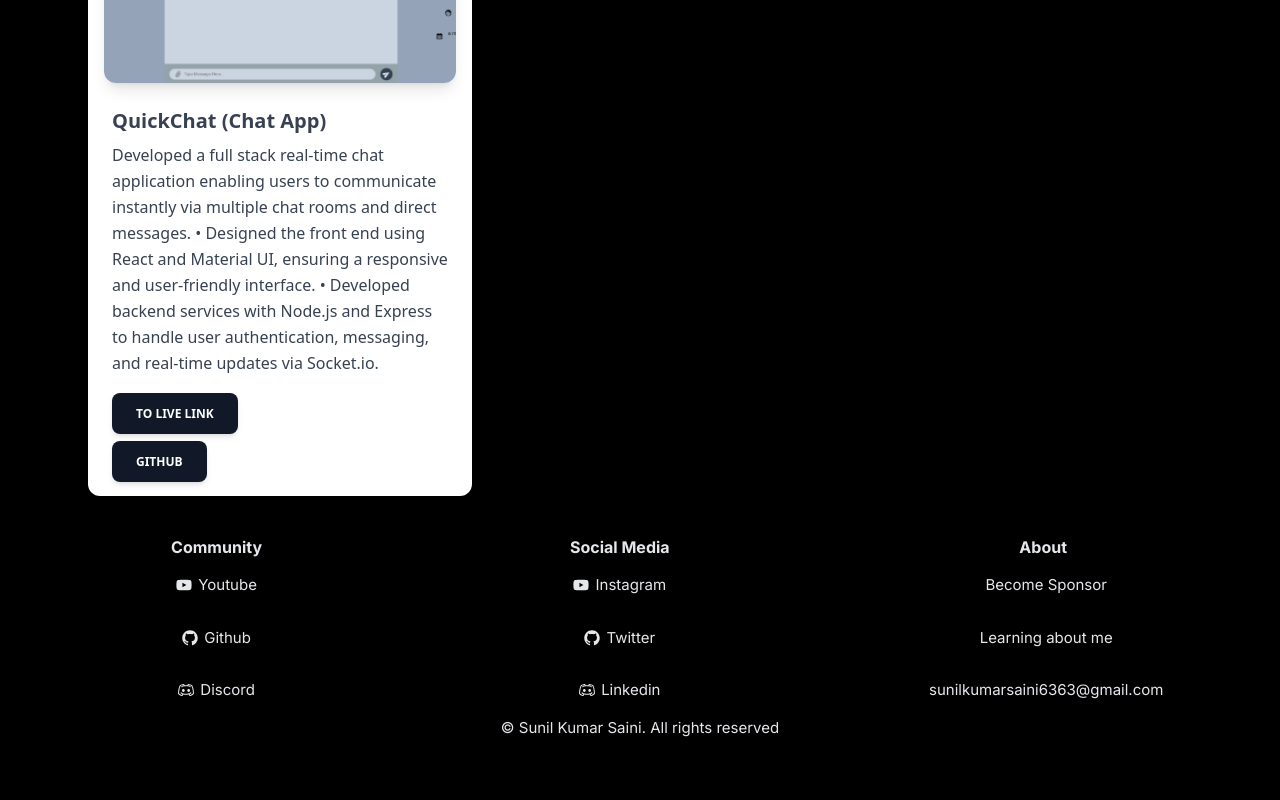
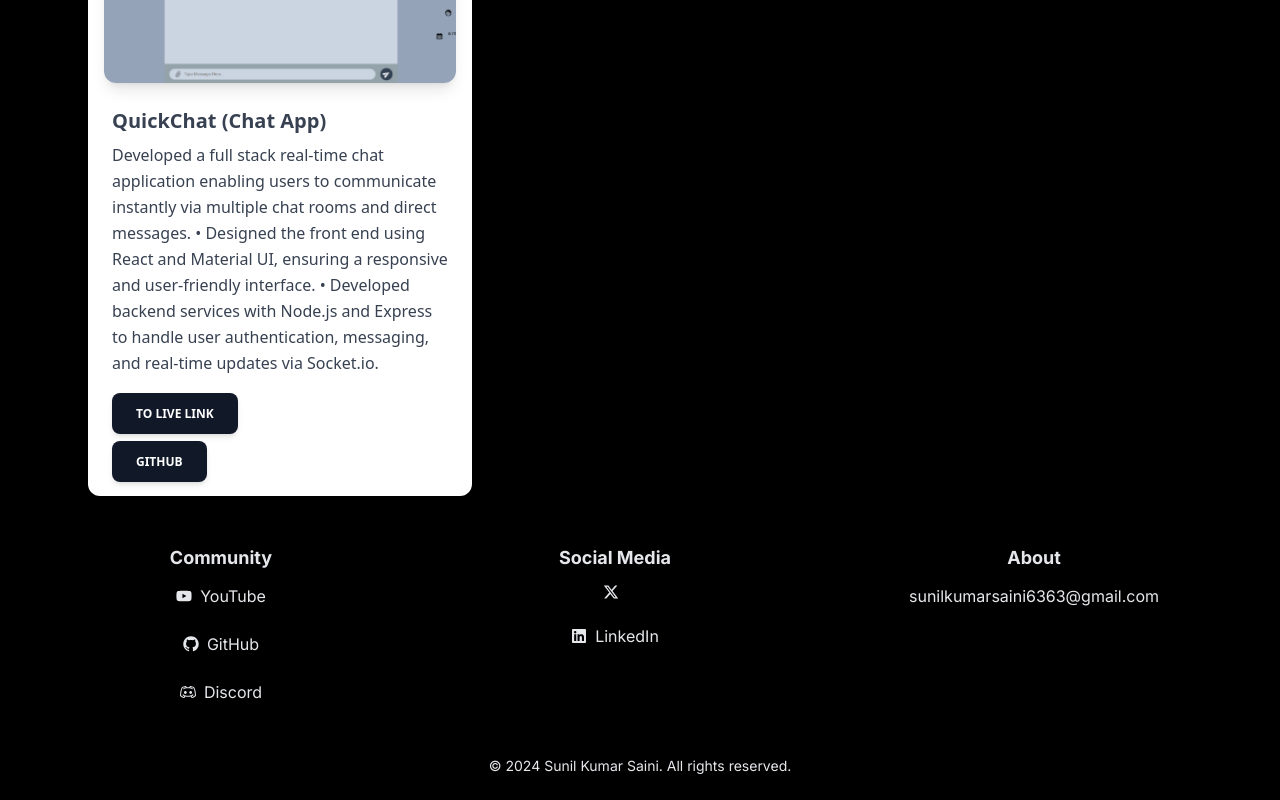
Before and after one commit to sunilsaini87/portfolio, a Next.js app: page / in a window 1280 px wide. Shown: the part 2757-3557 px from the top of the page. Before the commit the page ends 3531 px from the top, so only its background shows below. Built offline with nearby package versions, Linux system fonts and the light colour scheme; a web font is replaced by a local one.

Commit message:
update footer

```diff
--- a/components/Footer.tsx
+++ b/components/Footer.tsx
@@ -1,67 +1,81 @@
 import React from "react";
-import {
-  RxDiscordLogo,
-  RxGithubLogo,
-  RxInstagramLogo,
-  RxTwitterLogo,
-  RxLinkedinLogo,
-} from "react-icons/rx";
-
-import { FaYoutube } from "react-icons/fa";
+import { RxDiscordLogo, RxGithubLogo } from "react-icons/rx";
+import { FaYoutube, FaLinkedin } from "react-icons/fa";
+import { FaXTwitter } from "react-icons/fa6"; // Import the icons for GitHub and X.com
 
 const Footer = () => {
   return (
-    <div className="w-full h-full bg-transparent text-gray-200 shadow-lg p-[15px] ">
+    <div className="w-full h-full bg-transparent text-gray-200 shadow-lg p-6">
       <div className="w-full flex flex-col items-center justify-center m-auto">
-        <div className="w-full h-full flex flex-row items-center justify-around flex-wrap">
-          <div className="min-w-[200px] h-auto flex flex-col items-center justify-start">
-            <div className="font-bold text-[16px]">Community</div>
-            <p className="flex flex-row items-center my-[15px] cursor-pointer">
+        <div className="w-full flex flex-row items-start justify-around flex-wrap">
+          {/* Community Section */}
+          <div className="min-w-[200px] h-auto flex flex-col items-center mb-4">
+            <div className="font-bold text-lg">Community</div>
+            <a
+              href="https://youtube.com"
+              target="_blank"
+              rel="noopener noreferrer"
+              className="flex flex-row items-center my-3 cursor-pointer"
+            >
               <FaYoutube />
-              <span className="text-[15px] ml-[6px]">Youtube</span>
-            </p>
-            <p className="flex flex-row items-center my-[15px] cursor-pointer">
+              <span className="text-base ml-2">YouTube</span>
+            </a>
+            <a
+              href="https://github.com/sunilsaini87"
+              target="_blank"
+              rel="noopener noreferrer"
+              className="flex flex-row items-center my-3 cursor-pointer"
+            >
               <RxGithubLogo />
-              <span className="text-[15px] ml-[6px]">Github</span>
-            </p>
-            <p className="flex flex-row items-center my-[15px] cursor-pointer">
+              <span className="text-base ml-2">GitHub</span>
+            </a>
+            <a
+              href="https://discord.com"
+              target="_blank"
+              rel="noopener noreferrer"
+              className="flex flex-row items-center my-3 cursor-pointer"
+            >
               <RxDiscordLogo />
-              <span className="text-[15px] ml-[6px]">Discord</span>
-            </p>
+              <span className="text-base ml-2">Discord</span>
+            </a>
           </div>
-          <div className="min-w-[200px] h-auto flex flex-col items-center justify-start">
-            <div className="font-bold text-[16px]">Social Media</div>
-            <p className="flex flex-row items-center my-[15px] cursor-pointer">
-              <FaYoutube />
-              <span className="text-[15px] ml-[6px]">Instagram</span>
-            </p>
-            <p className="flex flex-row items-center my-[15px] cursor-pointer">
-              <RxGithubLogo />
-              <span className="text-[15px] ml-[6px]">Twitter</span>
-            </p>
-            <p className="flex flex-row items-center my-[15px] cursor-pointer">
-              <RxDiscordLogo />
-              <span className="text-[15px] ml-[6px]">Linkedin</span>
-            </p>
+
+          {/* Social Media Section */}
+          <div className="min-w-[200px] h-auto flex flex-col items-center mb-4">
+            <div className="font-bold text-lg">Social Media</div>
+            <a
+              href="https://x.com/sunilsaini_x"
+              target="_blank"
+              rel="noopener noreferrer"
+              className="flex flex-row items-center my-3 cursor-pointer"
+            >
+              <FaXTwitter />
+              <span className="text-base ml-2"></span>
+            </a>
+            <a
+              href="https://www.linkedin.com/in/sunil-kumar-saini-0349b3208/"
+              target="_blank"
+              rel="noopener noreferrer"
+              className="flex flex-row items-center my-3 cursor-pointer"
+            >
+              <FaLinkedin />
+              <span className="text-base ml-2">LinkedIn</span>
+            </a>
           </div>
-          <div className="min-w-[200px] h-auto flex flex-col items-center justify-start">
-            <div className="font-bold text-[16px]">About</div>
-            <p className="flex flex-row items-center my-[15px] cursor-pointer">
-              <span className="text-[15px] ml-[6px]">Become Sponsor</span>
-            </p>
-            <p className="flex flex-row items-center my-[15px] cursor-pointer">
-              <span className="text-[15px] ml-[6px]">Learning about me</span>
-            </p>
-            <p className="flex flex-row items-center my-[15px] cursor-pointer">
-              <span className="text-[15px] ml-[6px]">
-                sunilkumarsaini6363@gmail.com
-              </span>
+
+          {/* About Section */}
+          <div className="min-w-[200px] h-auto flex flex-col items-center mb-4">
+            <div className="font-bold text-lg">About</div>
+            <p className="flex flex-row items-center my-3 cursor-pointer">
+              <span className="text-base">sunilkumarsaini6363@gmail.com</span>
             </p>
           </div>
         </div>
 
-        <div className="mb-[20px] text-[15px] text-center">
-          &copy; Sunil Kumar Saini. All rights reserved
+        {/* Footer Text */}
+        <div className="mt-6 text-sm text-center">
+          &copy; {new Date().getFullYear()} Sunil Kumar Saini. All rights
+          reserved.
         </div>
       </div>
     </div>
```
